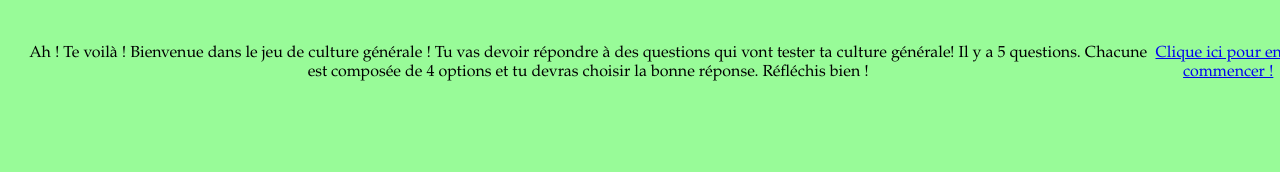
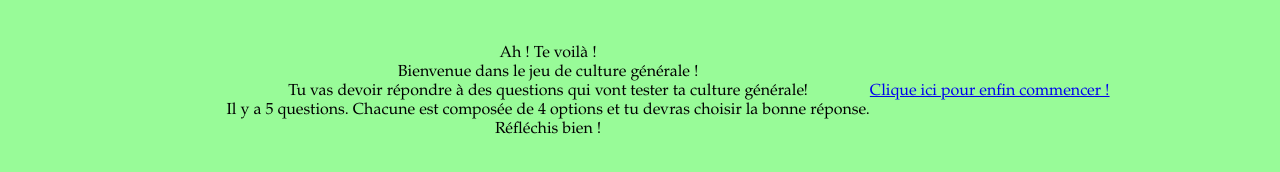
Before and after one commit to soso7410/soso7410, a plain HTML site: page presentation.html in a window 1280 px wide. Shown: the top 172 px of the page. Drawn offline with Linux system fonts and the light colour scheme.

Commit message:
Update presentation.html

```diff
--- a/presentation.html
+++ b/presentation.html
@@ -10,7 +10,7 @@
 </head>
 
 <body>
-  <p> Ah ! Te voilà ! Bienvenue dans le jeu de culture générale ! Tu vas devoir répondre à des questions qui vont tester ta culture générale! Il y a 5 questions. Chacune est composée de 4 options et tu devras choisir la bonne réponse. Réfléchis bien ! </p>
+  <p> Ah ! Te voilà ! <br> Bienvenue dans le jeu de culture générale ! <br> Tu vas devoir répondre à des questions qui vont tester ta culture générale! <br> Il y a 5 questions. Chacune est composée de 4 options et tu devras choisir la bonne réponse. <br> Réfléchis bien ! </p>
   <a href ="questionsdecultureG.html"> Clique ici pour enfin commencer ! </a>
 </body>
 
```
